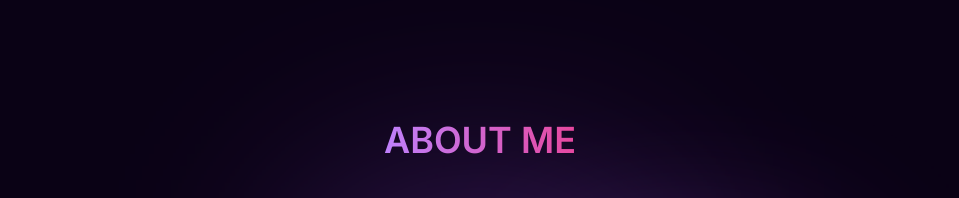
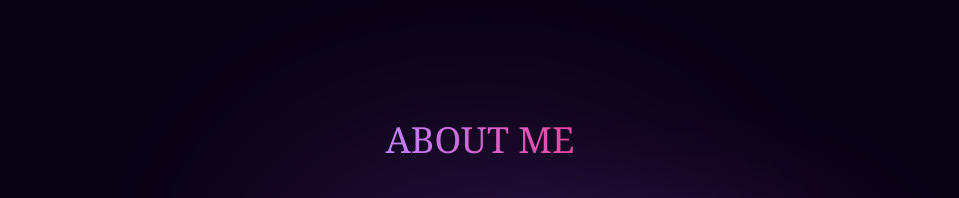
Before and after one commit to Priyanshu-96/Personal-Portfolio, a React (Vite) app in the folder portfolio-vite/: page / in a window 1280 px wide. Shown: the part 840-1038 px from the top of the page, without its empty margins (160-1119 px from the left). Built offline with nearby package versions, Linux system fonts and the light colour scheme.

Commit message:
changed fonts in About.tsx

```diff
--- a/portfolio-vite/src/components/About.tsx
+++ b/portfolio-vite/src/components/About.tsx
@@ -15,7 +15,7 @@
         transition={{ duration: 1, ease: "easeOut" }}
       >
         {/* Title */}
-        <h2 className="text-4xl font-bold text-transparent bg-clip-text bg-gradient-to-r from-purple-400 to-pink-500 mb-10 text-center">
+        <h2 className="text-4xl font-serif text-transparent bg-clip-text bg-gradient-to-r from-purple-400 to-pink-500 mb-10 text-center">
           ABOUT ME
         </h2>
 
```
